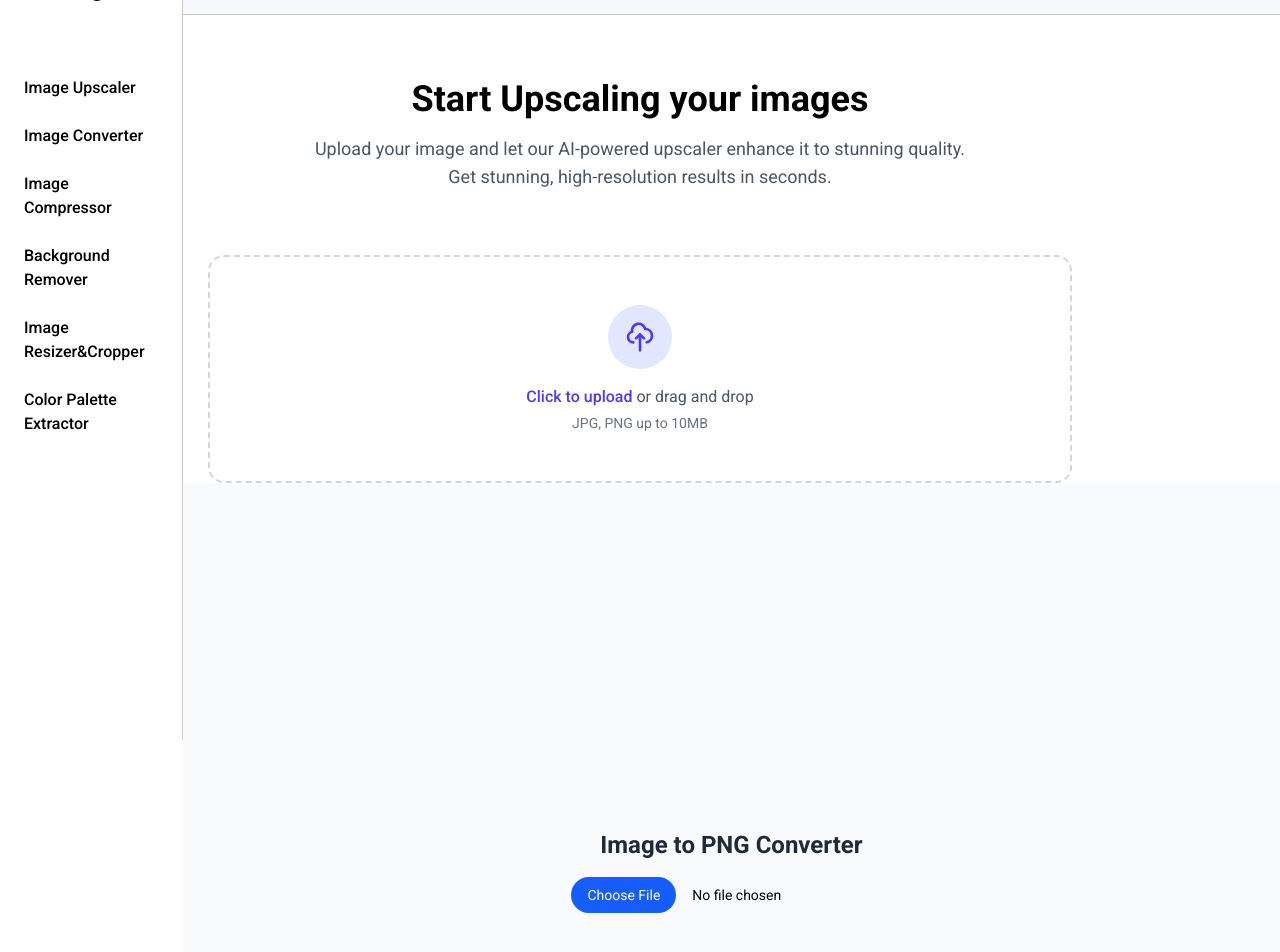
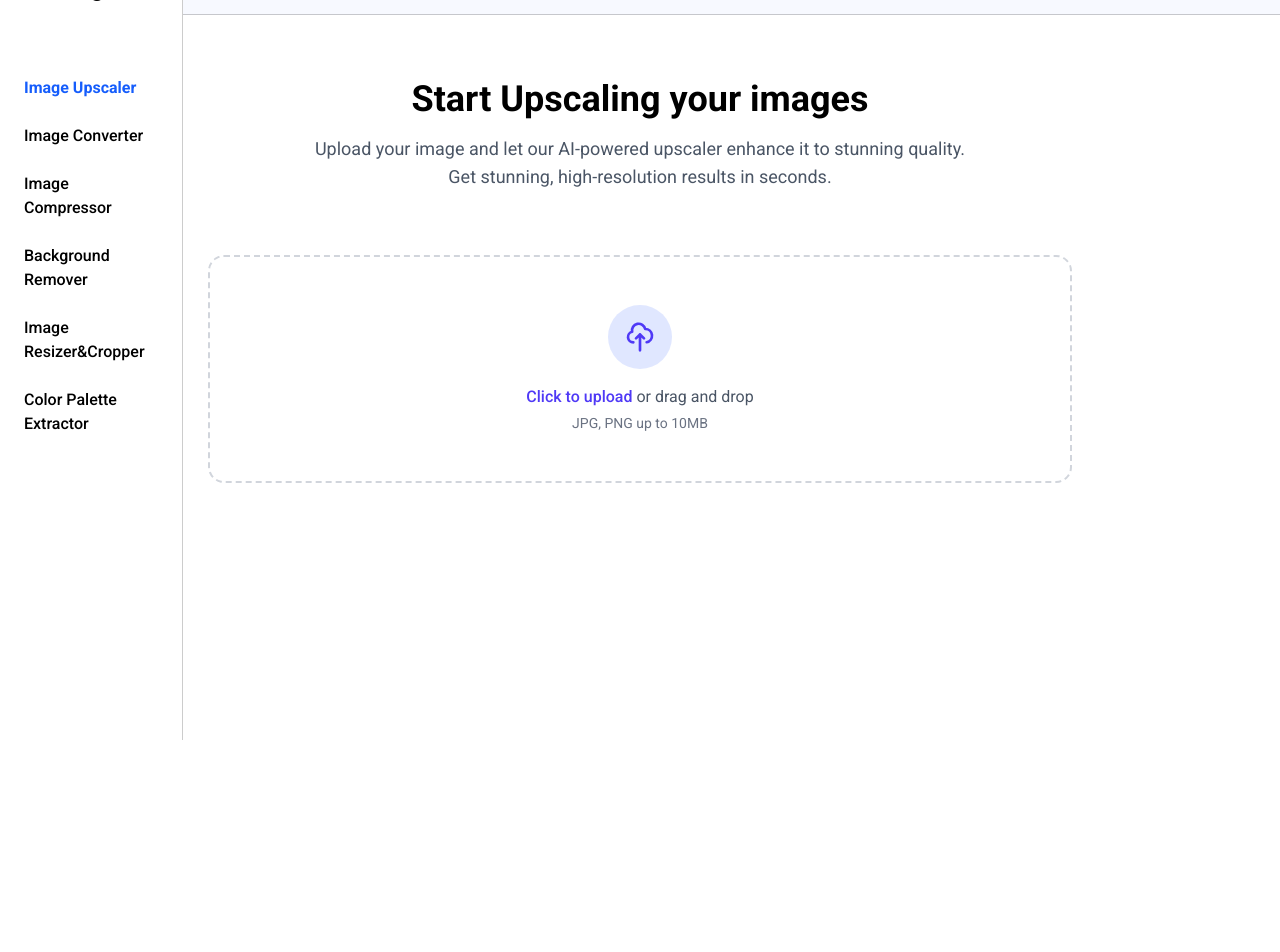
Before and after one commit to theo-code1/Nestle-forge, a React (Vite) app: page /#ImageUpscaler in a window 1280 px wide. Shown: the part 60-1012 px from the top of the page. After the commit the page ends 800 px from the top, so only its background shows below. Built offline with nearby package versions, Linux system fonts and the light colour scheme.

Commit message:
some updates

```diff
--- a/src/App.jsx
+++ b/src/App.jsx
@@ -1,16 +1,63 @@
+/* eslint-disable no-unused-vars */
 import React from 'react'
 import SideBar from './Components/SideBar'
 import UpscalerSection from './Components/UpscalerSection'
 import Navbar from './Components/Navbar'
 import ConverterSection from './Components/ConverterSection'
 
+// Map URL hashes to section names
+const HASH_TO_SECTION = {
+  'ImageUpscaler': 'UpscalerSection',
+  'ImageConverter': 'ConverterSection',
+  'ImageCompressor': 'CompressorSection',
+  'BackgroundRemover': 'BackgroundRemoverSection',
+  'ImageResizer&Cropper': 'ResizerCropperSection',
+  'ColorPaletteExtractor': 'ColorPaletteExtractorSection'
+};
+
 const App = () => {
+  // Get initial section from URL hash or localStorage
+  const [activeSection, setActiveSection] = React.useState(() => {
+    // First check URL hash
+    const hash = window.location.hash.replace('#', '');
+    if (hash && HASH_TO_SECTION[hash]) {
+      return HASH_TO_SECTION[hash];
+    }
+    // Fall back to localStorage or default
+    return localStorage.getItem('activeSection') || "UpscalerSection";
+  });
+
+  // Update localStorage and URL hash whenever activeSection changes
+  React.useEffect(() => {
+    localStorage.setItem('activeSection', activeSection);
+
+    // Update URL hash
+    const hashEntry = Object.entries(HASH_TO_SECTION).find(([_, section]) => section === activeSection);
+    if (hashEntry) {
+      const [hash] = hashEntry;
+      window.history.pushState({}, '', `#${hash}`);
+    }
+  }, [activeSection]);
+
+  // Handle browser back/forward buttons
+  React.useEffect(() => {
+    const handleHashChange = () => {
+      const hash = window.location.hash.replace('#', '');
+      if (hash && HASH_TO_SECTION[hash] && HASH_TO_SECTION[hash] !== activeSection) {
+        setActiveSection(HASH_TO_SECTION[hash]);
+      }
+    };
+
+    window.addEventListener('popstate', handleHashChange);
+    return () => window.removeEventListener('popstate', handleHashChange);
+  }, [activeSection]);
+
   return (
     <>
-    <SideBar />
+    <SideBar activeSection={activeSection} setActiveSection={setActiveSection}/>
     <Navbar />
-    <UpscalerSection />
-    <ConverterSection />
+    {activeSection === "UpscalerSection" && <UpscalerSection />}
+    {activeSection === "ConverterSection" && <ConverterSection />}
     </>
   )
 }
--- a/src/Components/ConverterSection.jsx
+++ b/src/Components/ConverterSection.jsx
@@ -1,60 +1,170 @@
 import { useState } from 'react';
 
-export default function ImageConverter() {
-  const [convertedUrl, setConvertedUrl] = useState(null);
+const formatCategories = {
+  Image: ['PNG', 'JPEG', 'WEBP', 'BMP', 'GIF', 'ICO'],
+  Document: ['PDF', 'DOC', 'DOCX'],
+  Vector: ['SVG', 'EPS', 'AI'],
+  Video: ['MP4', 'AVI'],
+  Archive: ['ZIP', 'RAR'],
+};
 
-  const convertToPNG = (file) => {
-    const img = new Image();
-    const reader = new FileReader();
+export default function FormatDropdown({ onSelect }) {
+  const [activeCategory, setActiveCategory] = useState('Image');
+  const [open, setOpen] = useState(false);
+  const [search, setSearch] = useState('');
 
-    reader.onload = (e) => {
-      img.src = e.target.result;
-      img.onload = () => {
-        const canvas = document.createElement('canvas');
-        canvas.width = img.width;
-        canvas.height = img.height;
-        const ctx = canvas.getContext('2d');
-        ctx.drawImage(img, 0, 0);
-        const pngUrl = canvas.toDataURL('image/png');
-        setConvertedUrl(pngUrl);
-      };
-    };
-
-    reader.readAsDataURL(file);
-  };
-
-  const handleFileChange = (e) => {
-    const file = e.target.files[0];
-    if (file && file.type.startsWith('image/')) {
-      convertToPNG(file);
-    } else {
-      alert('Please upload a valid image file.');
-    }
-  };
+  const filteredFormats = formatCategories[activeCategory].filter((f) =>
+    f.toLowerCase().includes(search.toLowerCase())
+  );
 
   return (
-    <section className="min-h-screen flex flex-col items-center justify-center bg-gray-50 p-6">
-      <h1 className="text-2xl font-bold mb-4 text-gray-800">Image to PNG Converter</h1>
+    <div className="relative">
+      <button
+        onClick={() => setOpen(!open)}
+        className="bg-black text-white px-4 py-2 rounded shadow"
+      >
+        Choose Format
+      </button>
 
-      <input
-        type="file"
-        accept="image/*"
-        onChange={handleFileChange}
-        className="mb-6 block w-full max-w-xs text-sm file:mr-4 file:py-2 file:px-4 file:rounded-full file:border-0 file:bg-blue-600 file:text-white hover:file:bg-blue-700"
-      />
+      {open && (
+        <div className="absolute z-50 mt-2 bg-gray-900 text-white rounded shadow-lg w-[300px] p-4">
+          <input
+            type="text"
+            placeholder="Search..."
+            value={search}
+            onChange={(e) => setSearch(e.target.value)}
+            className="w-full p-2 mb-3 rounded bg-gray-800 text-white"
+          />
 
-      {convertedUrl && (
-        <div className="flex flex-col items-center space-y-4">
-          <img src={convertedUrl} alt="Converted" className="max-w-md rounded shadow" />
-          <a
-            href={convertedUrl}
-            download="converted-image.png"
-            className="bg-green-600 text-white px-4 py-2 rounded hover:bg-green-700 transition"
-          >
-            Download PNG
-          </a>
+          <div className="flex gap-4 mb-4">
+            <div className="w-1/3 space-y-2">
+              {Object.keys(formatCategories).map((category) => (
+                <button
+                  key={category}
+                  className={`block w-full text-left px-2 py-1 rounded ${
+                    activeCategory === category
+                      ? 'bg-gray-700 text-white'
+                      : 'text-gray-400 hover:bg-gray-800'
+                  }`}
+                  onClick={() => setActiveCategory(category)}
+                >
+                  {category}
+                </button>
+              ))}
+            </div>
+
+            <div className="w-2/3 grid grid-cols-3 gap-2">
+              {filteredFormats.map((format) => (
+                <button
+                  key={format}
+                  onClick={() => {
+                    onSelect(format);
+                    setOpen(false);
+                  }}
+                  className="bg-gray-700 hover:bg-blue-600 text-white py-1 rounded text-sm"
+                >
+                  {format}
+                </button>
+              ))}
+            </div>
+          </div>
         </div>
       )}
-    </section>
+    </div>
   );
 }
+
+
+
+
+
+
+
+// import { useState } from 'react';
+
+// export default function ImageConverter() {
+//   const [convertedUrl, setConvertedUrl] = useState(null);
+//   const [format, setFormat] = useState('image/png');
+//   const [fileName, setFileName] = useState('converted-image');
+
+//   const handleFileChange = (e) => {
+//     const file = e.target.files[0];
+//     if (file && file.type.startsWith('image/')) {
+//       setFileName(file.name.split('.').slice(0, -1).join('.') || 'converted-image');
+//       convertImage(file);
+//     } else {
+//       alert('Please upload a valid image file.');
+//     }
+//   };
+
+//   const convertImage = (file) => {
+//     const img = new Image();
+//     const reader = new FileReader();
+
+//     reader.onload = (e) => {
+//       img.src = e.target.result;
+//       img.onload = () => {
+//         const canvas = document.createElement('canvas');
+//         canvas.width = img.width;
+//         canvas.height = img.height;
+//         const ctx = canvas.getContext('2d');
+//         ctx.drawImage(img, 0, 0);
+
+//         // Convert and set data URL
+//         const quality = format === 'image/jpeg' ? 0.92 : 1; // adjust if needed
+//         const dataUrl = canvas.toDataURL(format, quality);
+//         setConvertedUrl(dataUrl);
+//       };
+//     };
+
+//     reader.readAsDataURL(file);
+//   };
+
+//   const getExtension = (mime) => {
+//     return mime.split('/')[1];
+//   };
+
+//   return (
+//     <div className="min-h-screen flex flex-col items-center justify-center bg-gray-100 p-6 space-y-6">
+//       <h1 className="text-2xl font-bold text-gray-800">Image Format Converter</h1>
+
+//       <div className="w-full max-w-md space-y-4">
+//         {/* File Input */}
+//         <input
+//           type="file"
+//           accept="image/*"
+//           onChange={handleFileChange}
+//           className="block w-full text-sm file:mr-4 file:py-2 file:px-4 file:rounded-full file:border-0 file:bg-blue-600 file:text-white hover:file:bg-blue-700"
+//         />
+
+//         {/* Format Select */}
+//         <div>
+//           <label className="block mb-1 text-sm font-medium text-gray-700">Choose format:</label>
+//           <select
+//             value={format}
+//             onChange={(e) => setFormat(e.target.value)}
+//             className="w-full p-2 border rounded bg-white text-gray-700"
+//           >
+//             <option value="image/png">PNG</option>
+//             <option value="image/jpeg">JPEG</option>
+//             <option value="image/webp">WEBP</option>
+//           </select>
+//         </div>
+//       </div>
+
+//       {/* Result */}
+//       {convertedUrl && (
+//         <div className="flex flex-col items-center space-y-4 mt-6">
+//           <img src={convertedUrl} alt="Converted" className="max-w-md rounded shadow" />
+//           <a
+//             href={convertedUrl}
+//             download={`${fileName}.${getExtension(format)}`}
+//             className="bg-green-600 text-white px-4 py-2 rounded hover:bg-green-700 transition"
+//           >
+//             Download {getExtension(format).toUpperCase()}
+//           </a>
+//         </div>
+//       )}
+//     </div>
+//   );
+// }
--- a/src/Components/SideBar.jsx
+++ b/src/Components/SideBar.jsx
@@ -1,19 +1,19 @@
 import React from 'react'
 
-const SideBar = () => {
-    // const [activeSection, setActiveSection] = React.useState("Image UpscalerSection")
+const SideBar = ({ activeSection, setActiveSection }) => {
 
-    const sideItems = [
-        {name: "Image Upscaler", href: "#"},
-        {name: "Image Converter", href: "#"},
-        {name: "Image Compressor", href: "#"},
-        {name: "Background Remover", href: "#"},
-        {name: "Image Resizer&Cropper", href: "#"},
-        {name: "Color Palette Extractor", href: "#"},
+    const sideItems = [ "Image Upscaler",
+                        "Image Converter",
+                        "Image Compressor",
+                        "Background Remover",
+                        "Image Resizer&Cropper",
+                        "Color Palette Extractor",
     ]
 
-    const itemSection = `${sideItems[0].name.slice(sideItems[0].name.indexOf(" ") + 1, sideItems[0].name.length)}Section`
-    console.log(itemSection)
+    console.log(activeSection)
+
+    // const itemSection = `${sideItems[0].name.slice(sideItems[0].name.indexOf(" ") + 1, sideItems[0].name.length)}Section`
+    // console.log(itemSection)
   return (
     <main className='side-bar float-left w-1/7 h-screen border-r border-r-black/20 text-left py-8 px-4 flex flex-col gap-16 font-'>
         <h1 className='text-2xl font-bold text-center   '>Logo</h1>
@@ -23,8 +23,15 @@ const SideBar = () => {
                 key={index}
                 className='hover:bg-gray-100 p-2 cursor-pointer rounded-lg'
                 > <a
-                href={sideItems[index].name.slice(sideItems[index].name.indexOf(" ") + 1, sideItems[index].name.length)+'Section'}
-                >{item.name}</a></li>
+                href={`#${item.replace(/\s+/g, '')}`}
+                onClick={(e) => {
+                  e.preventDefault();
+                  const section = item.slice(item.indexOf(" ") + 1, item.length) + 'Section';
+                  setActiveSection(section);
+                  window.history.pushState({}, '', `#${item.replace(/\s+/g, '')}`);
+                }}
+                className={`block ${activeSection === item.slice(item.indexOf(" ") + 1, item.length) + 'Section' ? 'text-blue-600 font-semibold' : ''}`}
+                >{item}</a></li>
             ))}
 
         </ul>
```
Also changed, not shown: src/Components/UpscalerSection.jsx (+25 -6 lines), 1 other file (tests, documents, lock files or other folders).
